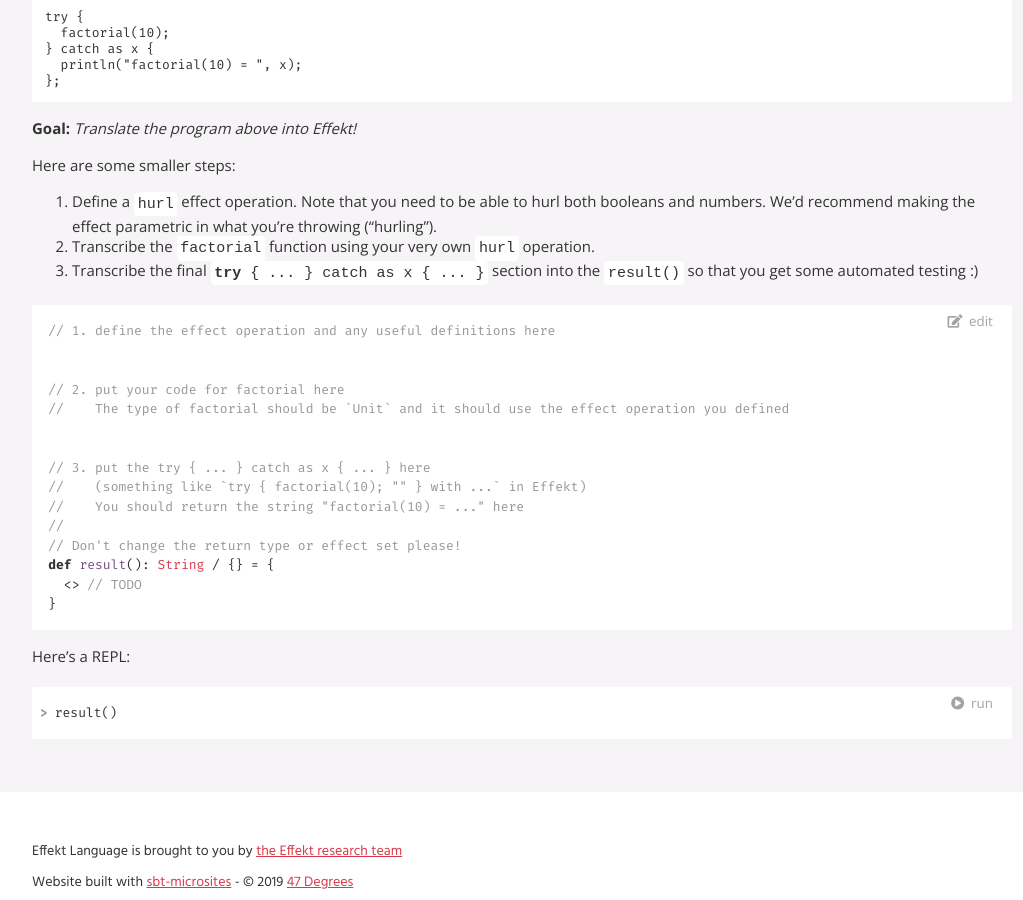
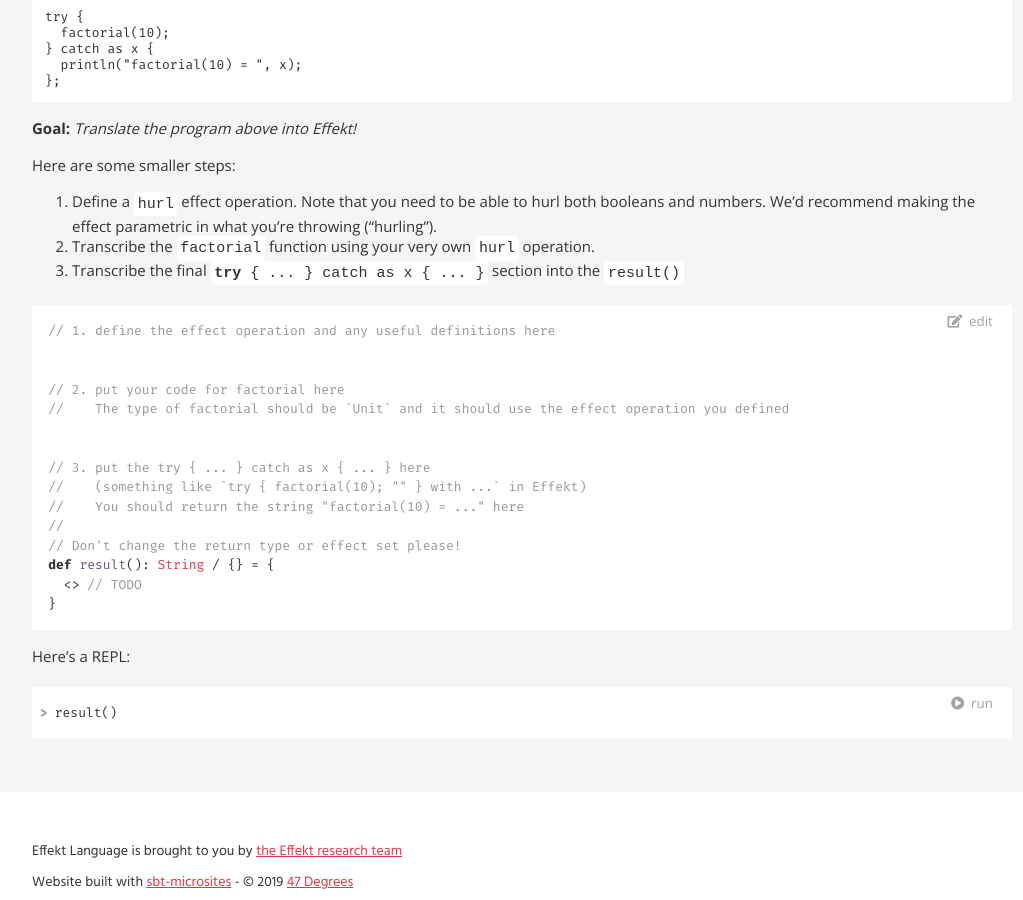
Before and after one commit to effekt-lang/effekt-website, a Jekyll site: the page built from docs/exercises/hurl.effekt.md, in a window 1280 px wide and 900 px high, scrolled down 534 px. Shown: the whole window, without its empty margins (118-1141 px from the left). Built offline with Jekyll 4.4.1, drawn with Linux system fonts in a browser that asks for light colours; our own code applies the rules of GitHub Pages for plain Markdown files.

Commit message:
Update docs/exercises/hurl.effekt.md

````diff
--- a/docs/exercises/hurl.effekt.md
+++ b/docs/exercises/hurl.effekt.md
@@ -30,7 +30,7 @@ Here are some smaller steps:
 1. Define a `hurl` effect operation. Note that you need to be able to hurl both booleans and numbers.
    We'd recommend making the effect parametric in what you're throwing ("hurling").
 2. Transcribe the `factorial` function using your very own `hurl` operation.
-3. Transcribe the final `try { ... } catch as x { ... }` section into the `result()` so that you get some automated testing :)
+3. Transcribe the final `try { ... } catch as x { ... }` section into the `result()`
 
 ```effekt
 // 1. define the effect operation and any useful definitions here
````
